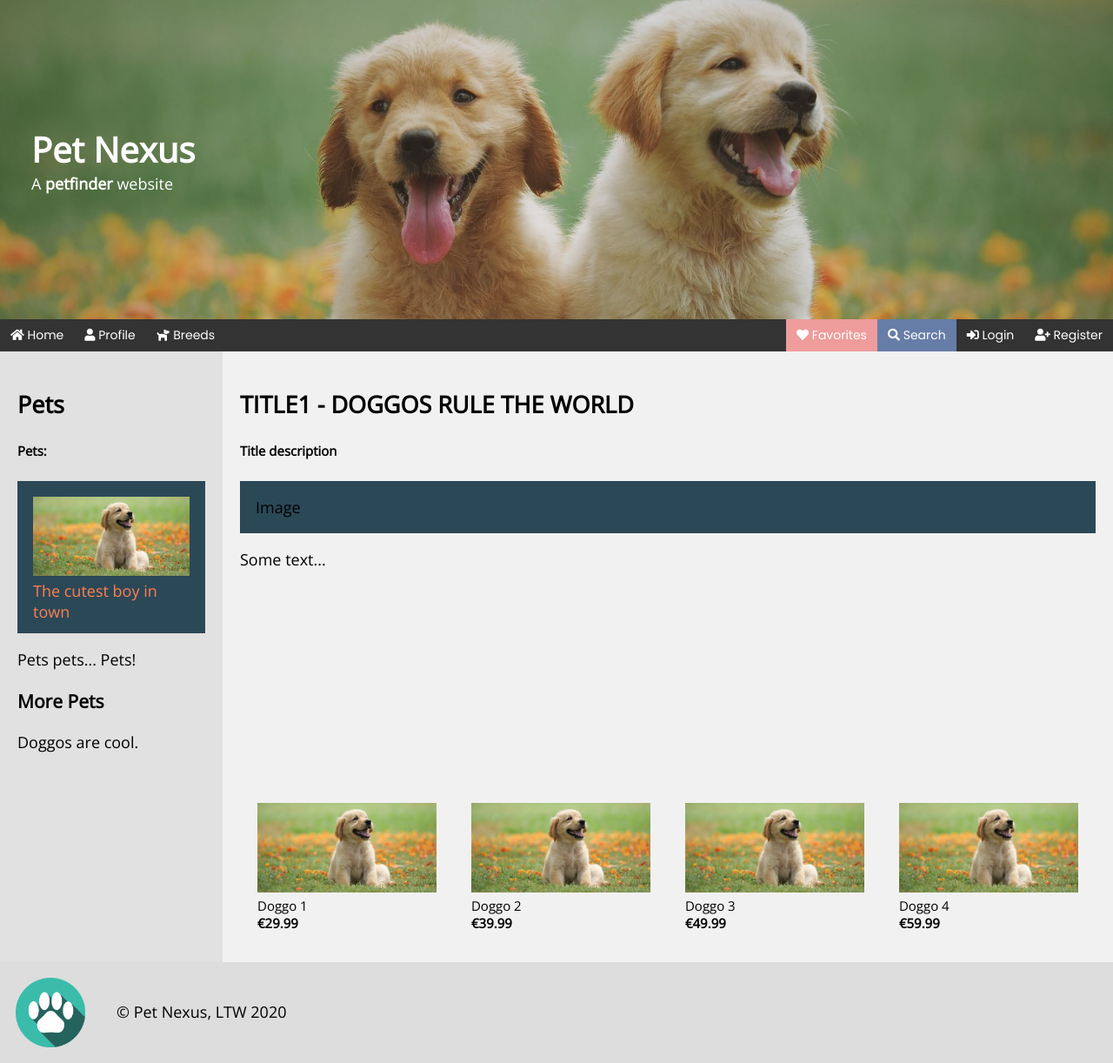
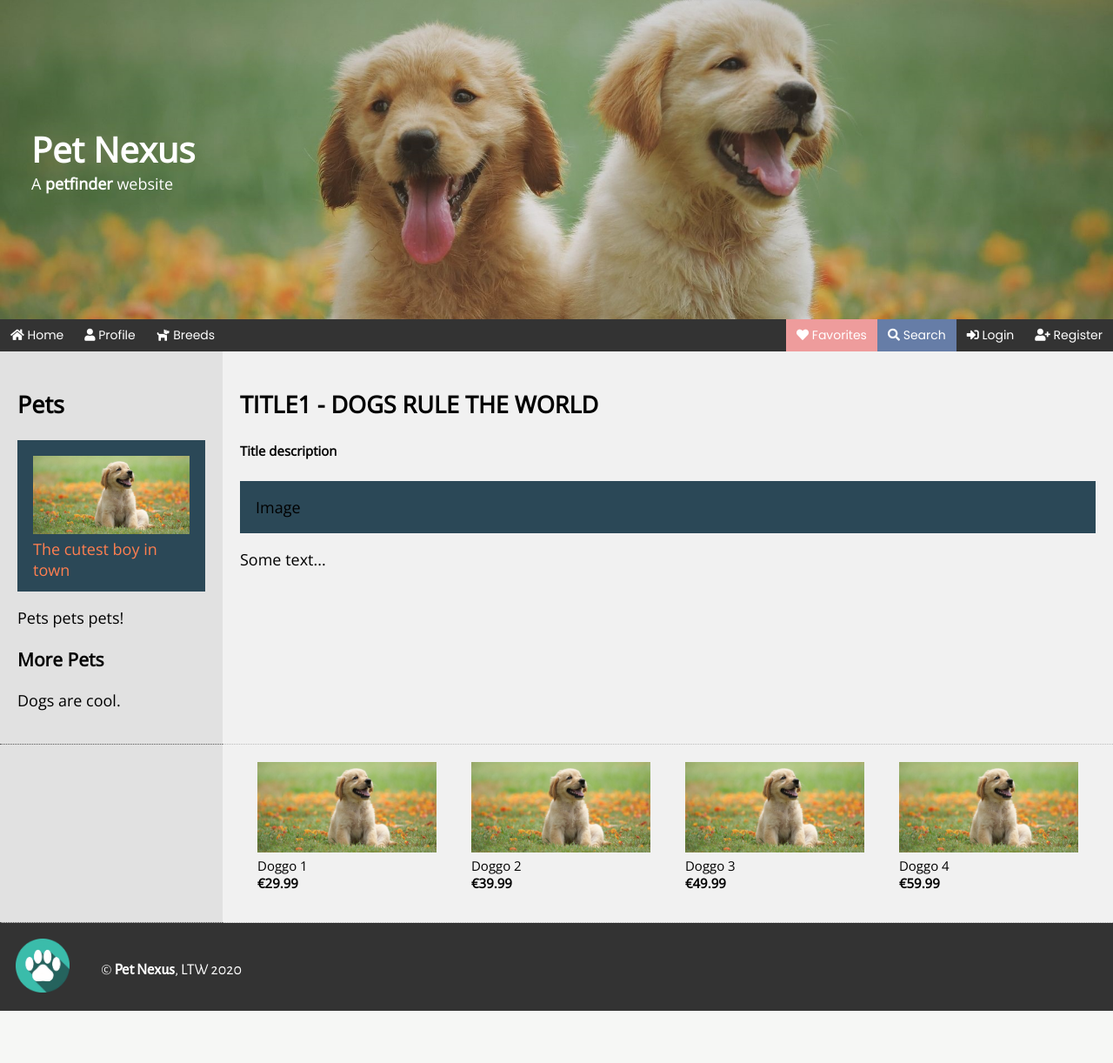
Before and after one commit to kiko-g/pet-nexus, a PHP site: page / in a window 1280 px wide. Shown: the whole page at 87% size. After the commit the page ends 1162 px from the top, so only its background shows below. Run offline with PHP 8.4, Linux system fonts and the light colour scheme; some libraries are stand-ins or nearby versions.

Commit message:
reorganize folders, improved css

```diff
--- a/index.php
+++ b/index.php
@@ -7,8 +7,8 @@
   <meta name="viewport" content="width=device-width, initial-scale=1.0">
 
   <!-- Favicons -->
-  <!-- <link href="assets/img/dog.jpg" rel="icon"/> -->
-  <link href="assets/img/logo.png" rel="icon"/>
+  <!-- <link href="/assets/img/dog.jpg" rel="icon"/> -->
+  <link href="/assets/img/logo.png" rel="icon"/>
 
 
   <!-- Page Icons -->
@@ -21,9 +21,9 @@
   <link rel="stylesheet" href="style/pets.css">
   <link rel="stylesheet" href="style/style.css">
   <link rel="stylesheet" href="style/fonts.css">
-  <link rel="stylesheet" href="style/icons.css">
   <link rel="stylesheet" href="style/images.css">
   <link rel="stylesheet" href="style/topnav.css">
+  <link rel="stylesheet" href="style/buttons.css">
   <link rel="stylesheet" href="style/responsive.css">
 
   <!-- Scripts -->
@@ -39,10 +39,10 @@
 
   <div class="topnav" id="topnavbar">
     <a href="#" class="no-border"> <i class="fas fa-home"></i> Home </a>
-    <a href="#" class=""> <i class="fas fa-user"></i> Profile </a>
-    <a href="pets.php" class=""> <i class="fas fa-dog"></i> Breeds </a>
-    <a href="#" class="right"> <i class="fas fa-user-plus"></i> Register </a>
-    <a href="#" class="right"> <i class="fa fa-sign-in"></i> Login </a>
+    <a href="pages/profile.php" class=""> <i class="fas fa-user"></i> Profile </a>
+    <a href="pages/pets.php" class=""> <i class="fas fa-dog"></i> Breeds </a>
+    <a href="pages/register.php" class="right"> <i class="fas fa-user-plus"></i> Register </a>
+    <a href="pages/login.php" class="right"> <i class="fa fa-sign-in"></i> Login </a>
     <a href="#" class="a-search right"> <i class="fa fa-search"> </i> Search </a>
     <a href="#" class="a-heart right"> <i class="fa fa-heart"> </i> Favorites </a>
     <a href="javascript:void(0);" class="icon" onclick="topnavResponsive()"><i class="fa fa-bars"></i></a>
@@ -51,30 +51,29 @@
   <div class="row">
     <div class="side">
       <h2>Pets</h2>
-      <h5>Pets:</h5>
       <div class="photo">
-        <img src="assets/img/dog.jpg" alt="dog" style="width: 100%;">
+        <img src="/assets/img/dog.jpg" alt="dog" style="width: 100%;">
         <div class="image-container">
           <p>The cutest boy in town</p>
         </div>
       </div>
-      <p>Pets pets... Pets!</p>
+      <p>Pets pets pets!</p>
       <h3>More Pets</h3>
-      <p>Doggos are cool.</p>
+      <p>Dogs are cool.</p>
     </div>
     <div class="main">
-      <h2>TITLE1 - DOGGOS RULE THE WORLD</h2>
+      <h2>TITLE1 - DOGS RULE THE WORLD</h2>
       <h5>Title description</h5>
       <div class="photo">Image</div>
       <p>Some text...</p>
     </div>
   </div>
 
-  <?php require 'pets.php'; ?>
+  <?php require 'pages/pets.php'; ?>
 
   <footer>
-    <img src="assets/img/logo.png" alt="" class="footer-icon">
-    <p>&copy; Pet Nexus, LTW 2020</p>
+    <img src="/assets/img/logo.png" alt="" class="footer-icon">
+    <p>&copy; <strong>Pet Nexus</strong>, LTW 2020</p>
   </footer>
 </body>
 
--- a/pets.php
+++ b/pages/pets.php
@@ -7,7 +7,7 @@
   <meta name="viewport" content="width=device-width, initial-scale=1.0">
 
   <!-- Favicons -->
-  <link href="assets/img/logo.png" rel="icon"/>
+  <link href="/assets/img/logo.png" rel="icon"/>
 
   <!-- Page Icons -->
   <link href="https://cdnjs.cloudflare.com/ajax/libs/font-awesome/4.7.0/css/font-awesome.min.css" rel="stylesheet">
@@ -16,27 +16,29 @@
   <script src="https://kit.fontawesome.com/a076d05399.js"></script>
 
   <!-- Stylesheets -->
-  <link rel="stylesheet" href="style/pets.css">
-  <link rel="stylesheet" href="style/style.css">
-  <link rel="stylesheet" href="style/fonts.css">
-  <link rel="stylesheet" href="style/icons.css">
-  <link rel="stylesheet" href="style/images.css">
-  <link rel="stylesheet" href="style/topnav.css">
-  <link rel="stylesheet" href="style/responsive.css">
+  <link rel="stylesheet" href="/style/pets.css">
+  <link rel="stylesheet" href="/style/fonts.css">
+  <link rel="stylesheet" href="/style/style.css">
+  <link rel="stylesheet" href="/style/images.css">
+  <link rel="stylesheet" href="/style/topnav.css">
+  <link rel="stylesheet" href="/style/buttons.css">
+  <link rel="stylesheet" href="/style/responsive.css">
 
   <!-- Scripts -->
   <script src="topnav.js"></script>
 </head>
 
+
 <body>
-  <div class="row"> <!-- row-padding -->
-    <div class="side">
-    </div>
-    <div class="main">
+  <article class="row"> <!-- row-padding -->
+    <section class="side">
+    </section>
+
+    <section class="main">
       <div class="col w25 w50">
         <div class="container">
           <div class="inside-container">
-            <img src="assets/img/dog.jpg" class="display-pet">
+            <img src="/assets/img/dog.jpg" class="display-pet">
             <div class="display-topleft display-hover">
               <button class="button-heart"><i class="fa fa-heart"></i></button>
             </div>
@@ -47,11 +49,10 @@
           <p>Doggo 1<br><b>€29.99</b></p>
         </div>
       </div>
-
       <div class="col w25 w50">
         <div class="container">
           <div class="inside-container">
-            <img src="assets/img/dog.jpg" class="display-pet">
+            <img src="/assets/img/dog.jpg" class="display-pet">
             <div class="display-topleft display-hover">
               <button class="button-heart"><i class="fa fa-heart"></i></button>
             </div>
@@ -62,11 +63,10 @@
           <p>Doggo 2<br><b>€39.99</b></p>
         </div>
       </div>
-
       <div class="col w25 w50">
         <div class="container">
           <div class="inside-container">
-            <img src="assets/img/dog.jpg" class="display-pet">
+            <img src="/assets/img/dog.jpg" class="display-pet">
             <div class="display-topleft display-hover">
               <button class="button-heart"><i class="fa fa-heart"></i></button>
             </div>
@@ -77,11 +77,10 @@
           <p>Doggo 3<br><b>€49.99</b></p>
         </div>
       </div>
-
       <div class="col w25 w50">
         <div class="container">
           <div class="inside-container">
-            <img src="assets/img/dog.jpg" class="display-pet">
+            <img src="/assets/img/dog.jpg" class="display-pet">
             <div class="display-topleft display-hover">
               <button class="button-heart"><i class="fa fa-heart"></i></button>
             </div>
@@ -92,8 +91,8 @@
           <p>Doggo 4<br><b>€59.99</b></p>
         </div>
       </div>
-    </div>
-  </div>
+    </section>
+  </article>
 </body>
 
 </html>
--- a/style/fonts.css
+++ b/style/fonts.css
@@ -2,3 +2,4 @@
 @import url(//fonts.googleapis.com/css?family=Raleway);
 @import url(//fonts.googleapis.com/css?family=Open+Sans);
 @import url(//fonts.googleapis.com/css?family=Zilla+Slab);
+@import url(//fonts.googleapis.com/css?family=Alegreya+Sans);
--- a/style/icons.css
+++ /dev/null
@@ -1 +0,0 @@
-/*  */
--- a/style/responsive.css
+++ b/style/responsive.css
@@ -1,3 +1,9 @@
+.topnav.responsive a {
+  float: none;
+  display: block;
+  text-align: left;
+}
+
 /* Responsive layout - when the screen is less than 700px wide, make the two columns stack on top of each other instead of next to each other */
 @media screen and (max-width: 700px) {
   .row {
--- a/style/style.css
+++ b/style/style.css
@@ -43,12 +43,6 @@ h6 {
   margin: 0;
 }
 
-.topnav.responsive a {
-  float: none;
-  display: block;
-  text-align: left;
-}
-
 
 /* Column container */
 .row {
@@ -80,13 +74,14 @@ h6 {
   width: 50%;
 }
 
-/* Create two unequal columns that sit next to each other */
+/* Create 2 columns that sit next to each other */
 /* Left column */
 .side {
   -ms-flex: 20%;
   flex: 20%;
   background-color: #e1e1e1;
   padding: 20px;
+  border-bottom: 1px dotted #555;
 }
 
 /* Main column */
@@ -95,86 +90,37 @@ h6 {
   flex: 80%;
   background-color: #f1f1f1;
   padding: 20px;
+  border-bottom: 1px dotted #bbb;
 }
 
 /* Footer */
 footer {
   padding: 1em;
   text-align: center;
-  background: #ddd;
+
+  font-family: 'Alegreya Sans', sans-serif;
+  color: #fff;
+  background-color: #333;
+
   height: auto;
   overflow: auto;
 }
 
 footer p {
   float: left;
-  padding-top: 0.5em;
+  padding-top: 0.4em;
   padding-left: 2em;
+  font-weight: lighter;
+}
+
+footer p strong {
+  font-weight: bold;
 }
 
 footer img.footer-icon {
-  width: 80px;
+  width: 5%;
   display: block;
   float: left;
 }
 
-/* Buttons */
-/* Add to cart */
-.button-cart {
-  border: none;
-  cursor: pointer;
-  display: inline-block;
-
-  margin: 0;
-  padding: 6px 8px;
-  border-radius: 5px;
-
-  opacity: 90%;
-  color: #ffffff;
-  background: #008ad0;
-
-  font-size: medium;
-  text-align: center;
-  text-decoration: none;
-  transition: 100ms ease-in-out;
-}
-
-.button-cart:hover,
-.button-cart:focus {
-  opacity: 70%;
-  background: #008ad0;
-}
-
-.button-cart:active {
-  transform: scale(0.95);
-}
-
-/* Add to favorites */
-.button-heart {
-  border: none;
-  cursor: pointer;
-  display: inline-block;
-
-  margin: 0;
-  padding: 6px 8px;
-  border-radius: 5px;
-
-  color: #ffffff;
-  background: #ff7272;
-
-  font-size: medium;
-  text-align: center;
-  text-decoration: none;
-  transition: 100ms ease-in-out;
-}
-
-.button-heart:hover,
-.button-heart:focus {
-  background: #ff9393;
-}
-
-.button-heart:active {
-  transform: scale(0.95);
-}
-
 /* General helpful classes */
```
Also changed, not shown: pages/login.php (added, +39 -0 lines), pages/profile.php (added, +39 -0 lines), pages/register.php (added, +39 -0 lines), style/buttons.css (added, +58 -0 lines).
